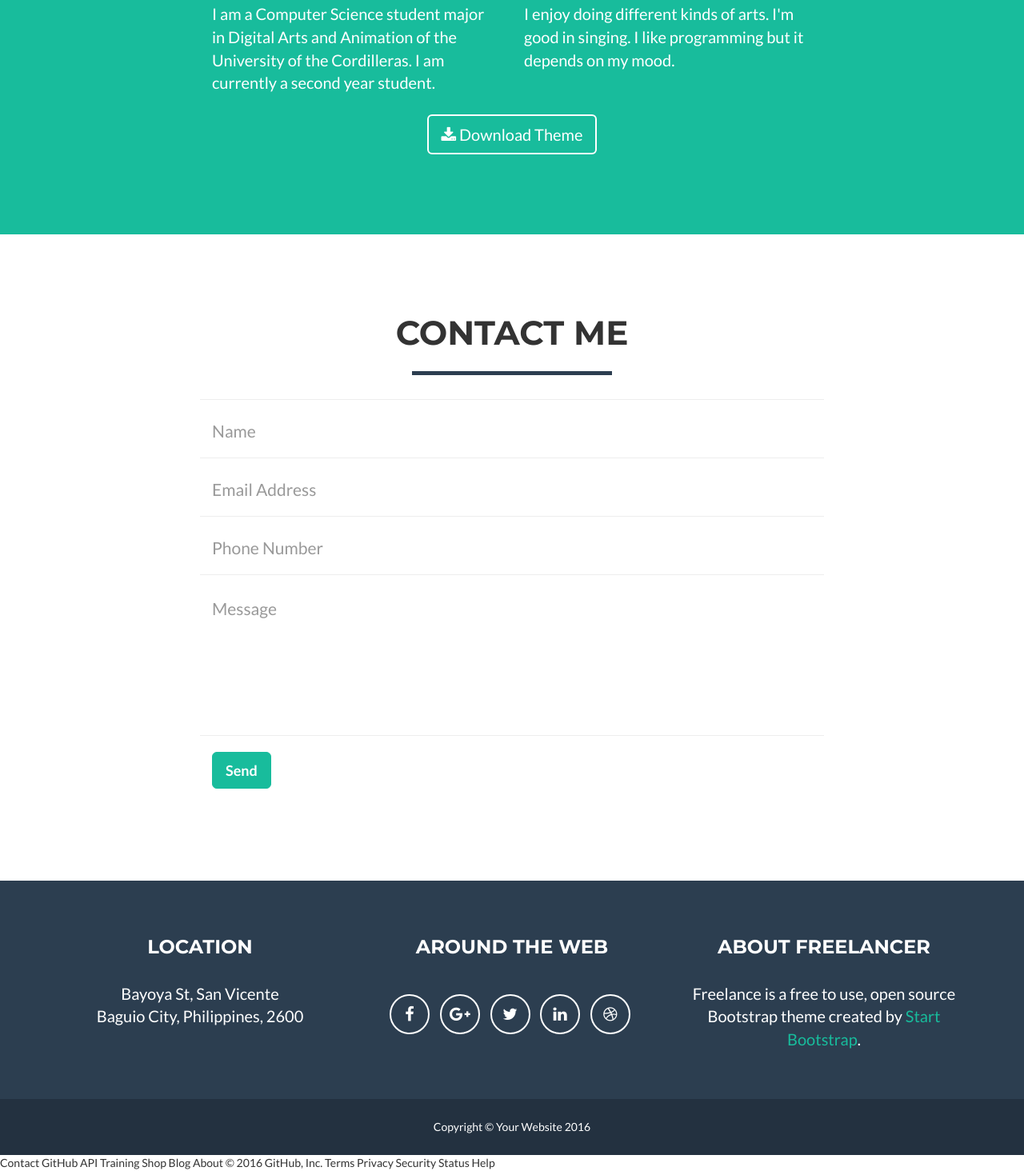
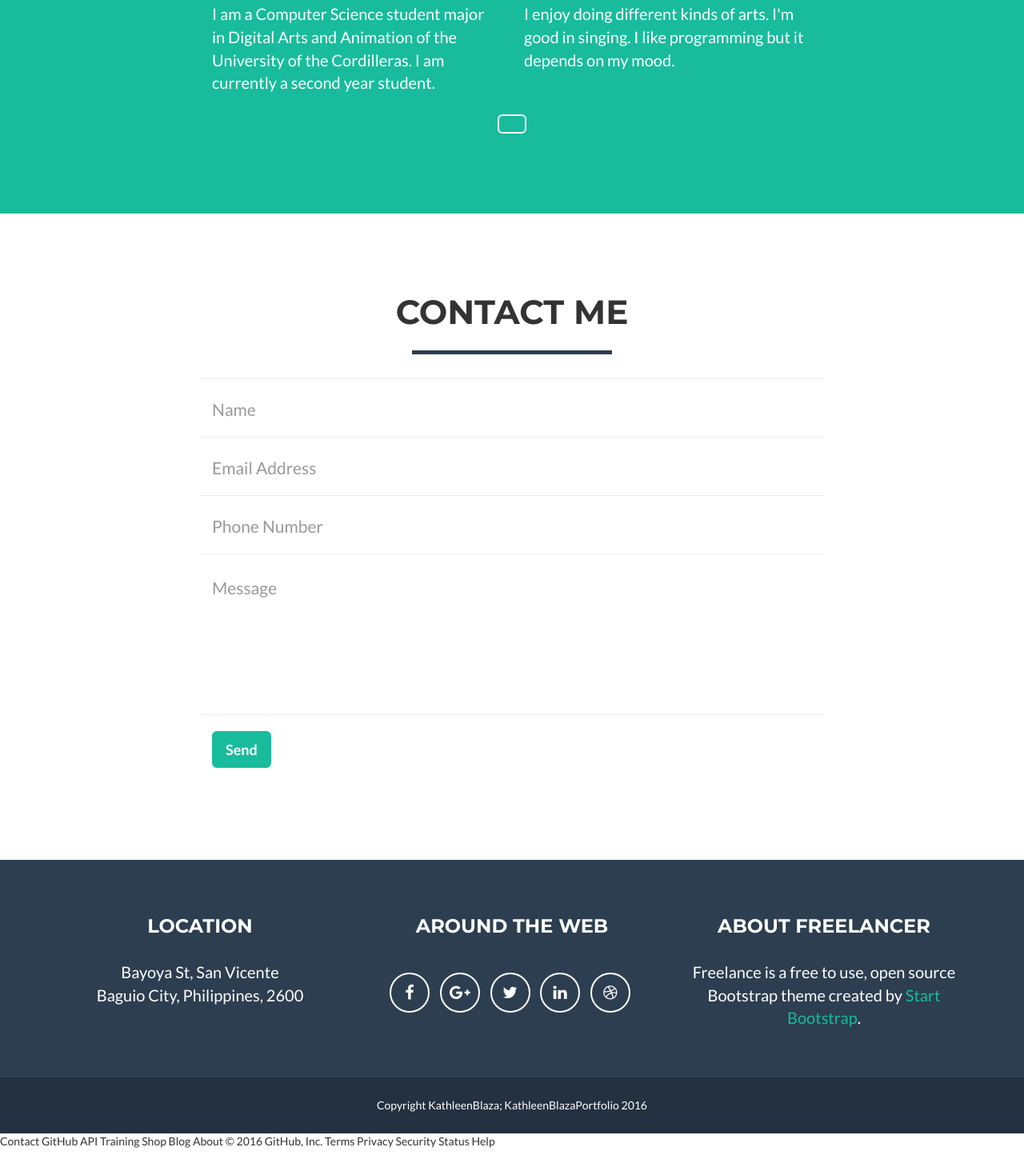
Before and after one commit to kathleenblaza/kathleenblaza.github.io, a website: page index.html in a window 1280 px wide. Shown: the part 2642-4106 px from the top of the page at 80% size. After the commit the page ends 4079 px from the top, so only its background shows below. Drawn offline with nearby package versions, Linux system fonts and the light colour scheme.

Commit message:
Update index.html

```diff
--- a/index.html
+++ b/index.html
@@ -167,7 +167,7 @@
                 </div>
                 <div class="col-lg-8 col-lg-offset-2 text-center">
                     <a href="#" class="btn btn-lg btn-outline">
-                        <i class="fa fa-download"></i> Download Theme
+
                     </a>
                 </div>
             </div>
@@ -270,7 +270,7 @@
             <div class="container">
                 <div class="row">
                     <div class="col-lg-12">
-                        Copyright &copy; Your Website 2016
+                        Copyright KathleenBlaza; KathleenBlazaPortfolio 2016
                     </div>
                 </div>
             </div>
```
